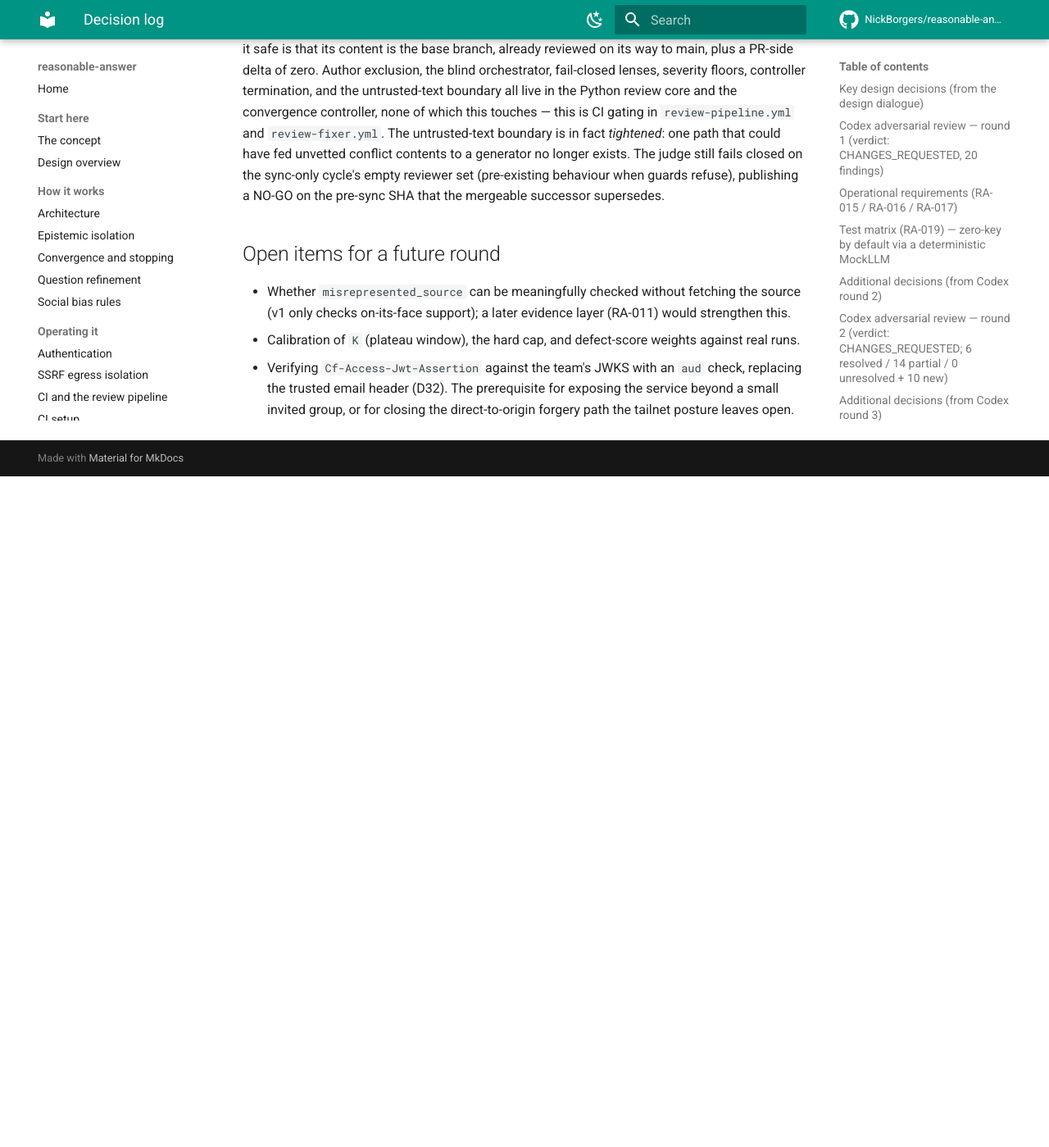
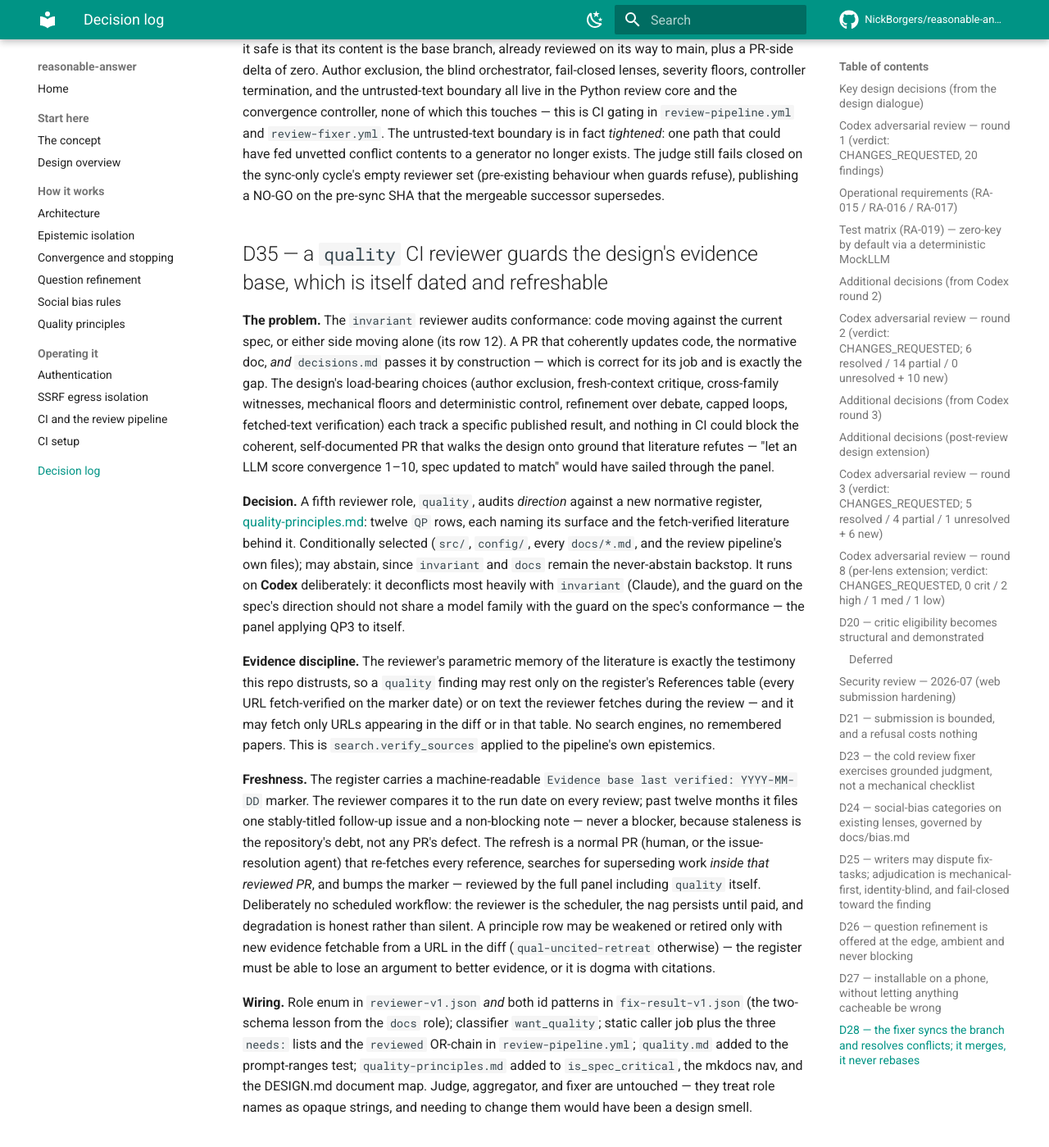
Before and after one commit to NickBorgers/reasonable-answer, an MkDocs documentation site: the page built from docs/decisions.md, in a window 1280 px wide and 1400 px high, scrolled down 40873 px. Shown: the whole window at 82% size. Built offline with MkDocs 1.6.1 and Material for MkDocs 9.7.7, drawn with Linux system fonts in a browser that asks for light colours; comment, search, counter and statistics services are not loaded; before the commit the page ends 41454 px from its top, so only the background shows below that.

Commit message:
feat(ci): add the quality reviewer — the evidence register gets a guard (D35)
The invariant reviewer audits conformance: a PR that moves code, spec, and
decisions.md together passes its row 12 by construction, even when the new
position stands on ground the literature refutes. The quality role audits
direction, against a new normative register (docs/quality-principles.md):
twelve QP rows, each naming its surface and the fetch-verified evidence
behind it.

Freshness is mechanical, not scheduled: the register carries a dated
'Evidence base last verified' marker; the reviewer compares it to the run
date and, past twelve months, files one stably-titled follow-up issue —
never a blocker. The refresh is a normal PR reviewed by the full panel,
including this role. A principle may be weakened or retired only with new
evidence fetchable from a URL in the diff.

Evidence discipline mirrors verify_sources: a quality finding may rest only
on the register's References table (every URL fetch-verified) or on text the
reviewer curls during the review, from diff- or register-cited URLs only.
Codex on purpose: the guard on the spec's direction should not share a model
family with invariant, the guard on its conformance (QP3 applied to the
panel itself).

Wiring: role enum in reviewer-v1.json AND both id patterns in
fix-result-v1.json (the docs-role lesson); classifier want_quality for src/,
config/, docs/*.md, and the review pipeline's own files; static caller job +
the three needs: lists + the reviewed OR-chain; quality.md in the
prompt-ranges test; the register in is_spec_critical, mkdocs nav, and the
DESIGN.md document map; D35 recorded and prompt D ranges widened. Judge,
aggregator, and fixer untouched.

Stacked on #86 (the citations PR) — the register's evidence base builds on
the anchors it creates.

Co-Authored-By: Claude Fable 5 <noreply@anthropic.com>

```diff
--- a/docs/ci-pipeline.md
+++ b/docs/ci-pipeline.md
@@ -48,9 +48,10 @@ a PR that touches nothing but `decisions.md`.
 review-entry            authorize · fork-reject · resolve SHA · prior-GO check · dedup claim
   └─ review-pipeline    gather (cycle, inherit, cap, classify)
        ├─ invariant     Claude    ─┐
-       ├─ docs          Codex      ├─ read-only, each emits a JSON artifact
-       ├─ security      Codex      │
-       ├─ test          Claude    ─┘
+       ├─ docs          Codex      │
+       ├─ security      Codex      ├─ read-only, each emits a JSON artifact
+       ├─ test          Claude     │
+       ├─ quality       Codex     ─┘
        ├─ record-cycle  writes review/cycle — only if a reviewer actually ran
        ├─ fix           the ONLY branch-writing stage; syncs with the base branch and
        │                addresses blockers; skipped on the last cycle, but still runs a
@@ -493,7 +494,14 @@ worst case is one wasted extra cycle, not a loop.
 originate on either side of the docs/code boundary, so there is no file class whose change
 provably cannot stale a document. `security` runs unless the change is docs-only, and
 always for anything under `.github/`, `src/`, or the dependency and container files.
-`test` runs for `src/`, `tests/`, `config/`, and `pyproject.toml`.
+`test` runs for `src/`, `tests/`, `config/`, and `pyproject.toml`. `quality` runs for
+`src/`, `config/`, every `docs/*.md` (empirical claims live there), and the review
+pipeline's own files (`.github/workflows/review-*`, `.github/scripts/review/`,
+`.github/actions/review-*`) — the surfaces where the design could drift off its evidence
+base ([quality-principles.md](./quality-principles.md), D35). Unlike `invariant` and
+`docs` it **may abstain**, because it is conditionally selected and those two remain the
+never-abstain backstop; its prompt bounds abstention to diffs where no principle row has
+surface.
 
 **`invariant` and `docs` must never abstain**, and their prompts say so. Selecting it unconditionally
 is what guarantees the judge never sees an empty or wholly-abstaining review set — and
--- a/docs/decisions.md
+++ b/docs/decisions.md
@@ -1210,6 +1210,49 @@ contents to a generator no longer exists. The judge still fails closed on the sy
 empty reviewer set (pre-existing behaviour when guards refuse), publishing a NO-GO on the pre-sync
 SHA that the mergeable successor supersedes.
 
+## D35 — a `quality` CI reviewer guards the design's evidence base, which is itself dated and refreshable
+
+**The problem.** The `invariant` reviewer audits conformance: code moving against the current
+spec, or either side moving alone (its row 12). A PR that coherently updates code, the normative
+doc, *and* `decisions.md` passes it by construction — which is correct for its job and is exactly
+the gap. The design's load-bearing choices (author exclusion, fresh-context critique, cross-family
+witnesses, mechanical floors and deterministic control, refinement over debate, capped loops,
+fetched-text verification) each track a specific published result, and nothing in CI could block
+the coherent, self-documented PR that walks the design onto ground that literature refutes — "let
+an LLM score convergence 1–10, spec updated to match" would have sailed through the panel.
+
+**Decision.** A fifth reviewer role, `quality`, audits *direction* against a new normative
+register, [quality-principles.md](./quality-principles.md): twelve `QP` rows, each naming its
+surface and the fetch-verified literature behind it. Conditionally selected (`src/`, `config/`,
+every `docs/*.md`, and the review pipeline's own files); may abstain, since `invariant` and `docs`
+remain the never-abstain backstop. It runs on **Codex** deliberately: it deconflicts most heavily
+with `invariant` (Claude), and the guard on the spec's direction should not share a model family
+with the guard on the spec's conformance — the panel applying QP3 to itself.
+
+**Evidence discipline.** The reviewer's parametric memory of the literature is exactly the
+testimony this repo distrusts, so a `quality` finding may rest only on the register's References
+table (every URL fetch-verified on the marker date) or on text the reviewer fetches during the
+review — and it may fetch only URLs appearing in the diff or in that table. No search engines, no
+remembered papers. This is `search.verify_sources` applied to the pipeline's own epistemics.
+
+**Freshness.** The register carries a machine-readable `Evidence base last verified: YYYY-MM-DD`
+marker. The reviewer compares it to the run date on every review; past twelve months it files one
+stably-titled follow-up issue and a non-blocking note — never a blocker, because staleness is the
+repository's debt, not any PR's defect. The refresh is a normal PR (human, or the issue-resolution
+agent) that re-fetches every reference, searches for superseding work *inside that reviewed PR*,
+and bumps the marker — reviewed by the full panel including `quality` itself. Deliberately no
+scheduled workflow: the reviewer is the scheduler, the nag persists until paid, and degradation is
+honest rather than silent. A principle row may be weakened or retired only with new evidence
+fetchable from a URL in the diff (`qual-uncited-retreat` otherwise) — the register must be able to
+lose an argument to better evidence, or it is dogma with citations.
+
+**Wiring.** Role enum in `reviewer-v1.json` *and* both id patterns in `fix-result-v1.json` (the
+two-schema lesson from the `docs` role); classifier `want_quality`; static caller job plus the
+three `needs:` lists and the `reviewed` OR-chain in `review-pipeline.yml`; `quality.md` added to
+the prompt-ranges test; `quality-principles.md` added to `is_spec_critical`, the mkdocs nav, and
+the DESIGN.md document map. Judge, aggregator, and fixer are untouched — they treat role names as
+opaque strings, and needing to change them would have been a design smell.
+
 ## Open items for a future round
 
 - Whether `misrepresented_source` can be meaningfully checked without fetching the source
--- /dev/null
+++ b/docs/quality-principles.md
@@ -0,0 +1,109 @@
+# Quality principles — the evidence register (D35)
+
+> **Status:** normative. This document is the register the `quality` CI reviewer audits
+> pull requests against. The `invariant` reviewer asks whether code and spec moved
+> *together*; the `quality` reviewer asks whether the position the spec now takes is still
+> the position the published evidence supports. A change to a principle here without the
+> procedure in [§4](#4-retiring-or-weakening-a-principle) is a graded violation. See D35 in
+> [decisions.md](./decisions.md).
+
+Evidence base last verified: 2026-07-28
+
+That marker line is machine-checked: the `quality` reviewer compares it to the current UTC
+date on every review and, past twelve months, files the refresh issue described in
+[§3](#3-refreshing-the-evidence-base). Its format is exactly
+`Evidence base last verified: YYYY-MM-DD` — change the wording and the check goes blind.
+
+## 1. Why this register exists
+
+This system's shape is not taste. Author exclusion, fresh-context critique, cross-family
+rosters, mechanical severity floors, a deterministic controller, capped loops, and
+fetched-text verification each track a specific empirical result (the [References
+table](#5-references) below). The `invariant` reviewer cannot defend that grounding: a PR
+that coherently updates code, spec, *and* `decisions.md` passes its row 12 by
+construction — even if the new position stands on ground the literature has refuted. This
+register gives that drift a reviewable surface, and the [refresh
+procedure](#3-refreshing-the-evidence-base) gives the literature itself one.
+
+## 2. The principles
+
+A principle row is in play when a diff touches its surface. `QP<n>` ids are citable in
+review findings the way `D<n>` ids are.
+
+| # | Principle | Surface | Evidence |
+|---|-----------|---------|----------|
+| QP1 | **No LLM ordinal score enters a control decision.** Continue/stop/accept/merge decisions are deterministic functions of bounded categorical facts; severities are mechanical floors, clamped up only. | `controller.py`, `triage.py`, `taxonomy.py`, `schemas.py::OrchestratorView`; CI: `aggregate.mjs`, the judge stage | Grove et al. 2000 |
+| QP2 | **Second witnesses are cross-family.** Agreement adds information only to the extent errors are decorrelated; a same-family model added as an extra witness adds correlated errors, not independence — and even cross-family agreement is partial evidence, never proof. | `config/roster.yaml`, `roles.py`, `config.py::validate_roster_health` | Kim et al. 2025; Li et al. 2025; Verga et al. 2024 |
+| QP3 | **The CI panel itself stays family-diverse.** Reviewer roles split across at least two agent families, and a role sits cross-family from the role it primarily deconflicts with. | `agent:` inputs in `review-pipeline.yml` | Kim et al. 2025; Verga et al. 2024 |
+| QP4 | **Author exclusion is evidence, not preference.** Models reliably fail to correct their own output and measurably favor it; the same claim relabeled as external input is corrected at far higher rates. A decision record cannot repeal a measurement. | `roles.py`, `config.py`; spec: [isolation.md](./isolation.md) | Huang et al. 2024; Panickssery et al. 2024; Chen, Su & Chiang 2026 |
+| QP5 | **No critique or report prose crosses contexts as instruction.** Review happens in fresh, blind contexts; critic→writer traffic is bounded structural data; the blind orchestrator sees integers and enums. CI reviewers never read each other's findings. | `prompts.py`, `triage.py`, `schemas.py`; CI: independent reviewer jobs | Song 2026; Sharma et al. 2023 |
+| QP6 | **Refinement, not debate.** Models never argue in a shared transcript; the cycle is generate → independent critique → mechanical triage → regenerate. Visible peer judgments collapse independence. | `graph.py`, `prompts.py`; CI: panel-then-deterministic-judge topology | Smit et al. 2024; Lorenz et al. 2011 |
+| QP7 | **Every loop is capped, and the cap is honored at every entry point.** More iterations do not monotonically improve output; refinement loops adapt to their evaluator. | `controller.py`, `config.py::Budgets`; CI: `MAX_CYCLES`, the dispute budget, agent timeouts | Huang et al. 2024; RG-001/RH-001 lineage in [decisions.md](./decisions.md) |
+| QP8 | **Verdicts come from deterministic aggregation of structured findings, never an LLM grading prose.** Expert reviewer agreement is low even among humans; the remedy is structure and mechanical aggregation, not a smarter holistic judge. | `controller.py`, the blind orchestrator; CI: the judge, run from `main` | Grove et al. 2000; Beygelzimer et al. 2021; Verga et al. 2024 |
+| QP9 | **Empirical claims in `docs/` carry citations that support them as stated.** A claim strengthened beyond its source, or left standing after its citation is removed, is drift. | every `docs/*.md`; the [References table](#5-references) | the register itself |
+| QP10 | **Verification means fetched text, never parametric memory.** A model's recollection of a source is testimony from the component whose reliability is in question. | `dispute.py` mechanical adjudication, `search.verify_sources`; the `quality` prompt's own fetch rule | D25, D17/D18 in [decisions.md](./decisions.md) |
+| QP11 | **Evidence-base freshness is checked mechanically and is never blocking.** See the marker line above and [§3](#3-refreshing-the-evidence-base). | this file | — |
+| QP12 | **Principles-as-spec drift is blocking, in both directions.** Behavior governed by QP1–QP10 changing without this file and `decisions.md` moving too — or a principle here weakening with no new fetchable evidence in the diff — is the `quality` reviewer's row-12 analogue. See [§4](#4-retiring-or-weakening-a-principle). | this file + every surface above | — |
+
+## 3. Refreshing the evidence base
+
+The literature moves; this register must not silently rot. There is deliberately **no
+scheduled job**: the `quality` reviewer is the scheduler. When the marker line above is
+older than twelve months, every quality-selected PR receives one `non_blocking_notes[]`
+entry and one `followup_issues[]` entry titled exactly:
+
+> **Refresh the quality-principles evidence base**
+
+with a body directing the assignee here. Staleness is the repository's debt, not any PR's
+defect — the nag never blocks, and if nobody refreshes, enforcement simply continues
+against the last-verified base with the nag persisting. Degradation is honest, not silent.
+
+The refresh itself is a normal PR (a human, or the issue-resolution agent picking up the
+filed issue) that:
+
+1. fetches every URL in the [References table](#5-references) and confirms the paper still
+   says what its row claims — a fetch that fails is a fetch that failed, not a retraction;
+2. searches for *superseding* work on each row's specific claim — this is the one place
+   broader literature search belongs, inside a reviewed PR rather than inside a per-PR
+   review;
+3. updates rows, citations, and any principle whose strength the new evidence changes
+   (via [§4](#4-retiring-or-weakening-a-principle) if weakening);
+4. bumps the marker date.
+
+That PR goes through the full review panel — including the `quality` reviewer, which
+fetch-verifies the changed claims like any others (QP9/QP10). A refresh agent's parametric
+memory never becomes authority: only what survives fetch-verification lands.
+
+## 4. Retiring or weakening a principle
+
+No row here is immortal — the register loses its meaning the moment it cannot lose an
+argument to better evidence. A PR may weaken or retire a principle by:
+
+1. updating the row in this file and recording the change in `decisions.md`, **and**
+2. citing new evidence **fetchable from a URL in the diff**, whose fetched text actually
+   supports the change.
+
+"The field has moved on," uncited, is the `qual-uncited-retreat` blocker. The `quality`
+reviewer fetches the offered evidence and reads it before letting the retreat pass —
+exactly the standard the pipeline holds report citations to.
+
+## 5. References
+
+Every URL below was fetched and checked against its row's claim on the date in the marker
+line. Rows cite this table; the table is the boundary of what a `quality` finding may rest
+on without fetching something new.
+
+| Reference | Finding relied on | Backs |
+|---|---|---|
+| [Huang et al. 2024, "Large Language Models Cannot Self-Correct Reasoning Yet" (ICLR)](https://arxiv.org/abs/2310.01798) | Intrinsic self-correction without external feedback degrades reasoning performance. | QP4, QP7 |
+| [Chen, Su & Chiang 2026, "The Self-Correction Illusion"](https://arxiv.org/abs/2606.05976) | Relabeling a model's own reasoning as external input raises explicit correction rates by 23–93 percentage points across seven model families. | QP4 |
+| [Panickssery, Bowman & Feng 2024, "LLM Evaluators Recognize and Favor Their Own Generations" (NeurIPS)](https://arxiv.org/abs/2404.13076) | Self-recognition capability linearly predicts self-preference in LLM judges; the bias is causal. | QP4 |
+| [Sharma et al. 2023, "Towards Understanding Sycophancy in Language Models" (ICLR 2024)](https://arxiv.org/abs/2310.13548) | Sycophancy is consistent across RLHF assistants and is triggered by stances visible in context. | QP5 |
+| [Song 2026, "Cross-Context Review"](https://arxiv.org/abs/2603.12123) | Reviewing in a separate session with no access to the production conversation beats same-session self-review; repetition within a session does not. | QP5 |
+| [Smit et al. 2024, "Should we be going MAD?" (ICML)](https://arxiv.org/abs/2311.17371) | Multi-agent debate does not reliably outperform simpler ensembling and is highly hyperparameter-sensitive. | QP6 |
+| [Lorenz et al. 2011, "How social influence can undermine the wisdom of crowd effect" (PNAS)](https://doi.org/10.1073/pnas.1008636108) | Even mild social influence collapses judgment diversity while increasing confidence. | QP6 |
+| [Kim et al. 2025, "Correlated Errors in Large Language Models" (ICML)](https://arxiv.org/abs/2506.07962) | When two capable models both err they frequently agree on the same wrong answer, even across providers; correlation grows with capability. | QP2, QP3 |
+| [Li et al. 2025, "Preference Leakage: A Contamination Problem in LLM-as-a-judge"](https://arxiv.org/abs/2502.01534) | Judges favor related models — same family, same base, or models distilled from the judge. | QP2 |
+| [Verga et al. 2024, "Replacing Judges with Juries" (PoLL)](https://arxiv.org/abs/2404.18796) | A panel of judges drawn from disjoint families outperforms a single large judge and reduces intra-model bias. | QP2, QP3, QP8 |
+| [Grove et al. 2000, "Clinical versus mechanical prediction: a meta-analysis"](https://pubmed.ncbi.nlm.nih.gov/10752360/) | Across 136 studies, mechanical combination of information matches or beats holistic expert judgment. | QP1, QP8 |
+| [Beygelzimer et al. 2021, "The NeurIPS 2021 Consistency Experiment"](https://arxiv.org/abs/2306.03262) | Parallel expert committees disagreed on 23% of accept/reject decisions; single-reviewer verdicts are noisy even among experts. | QP8 |
--- a/mkdocs.yml
+++ b/mkdocs.yml
@@ -123,6 +123,7 @@ nav:
       - Convergence and stopping: convergence.md
       - Question refinement: question-refinement.md
       - Social bias rules: bias.md
+      - Quality principles: quality-principles.md
   - Operating it:
       - Authentication: authentication.md
       - SSRF egress isolation: ssrf-egress-isolation.md
```
Also changed, not shown: README.md (+3 -3 lines), docs/DESIGN.md (+3 -0 lines), docs/ci-setup.md (+7 -5 lines), .github/scripts/review/prompts/docs.md, .github/scripts/review/prompts/invariant.md, .github/scripts/review/prompts/quality.md (added), 5 other files.
